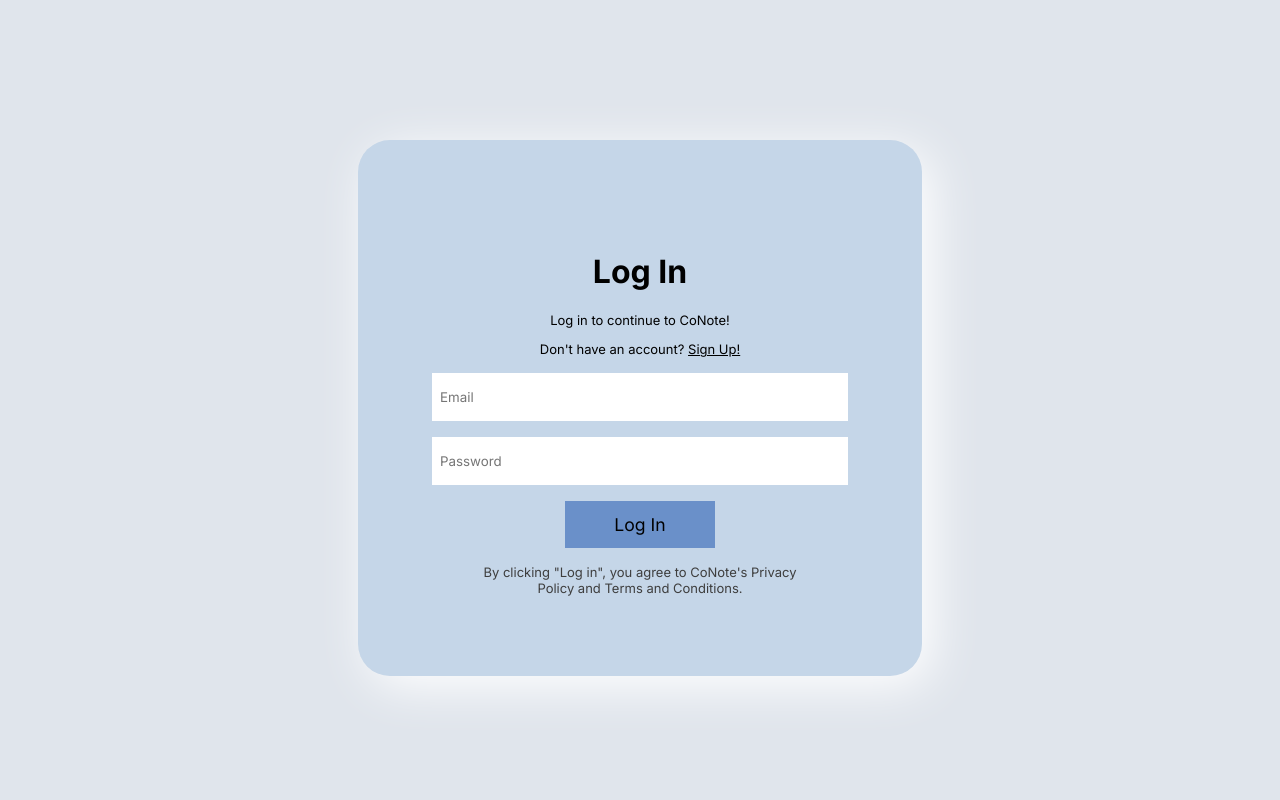
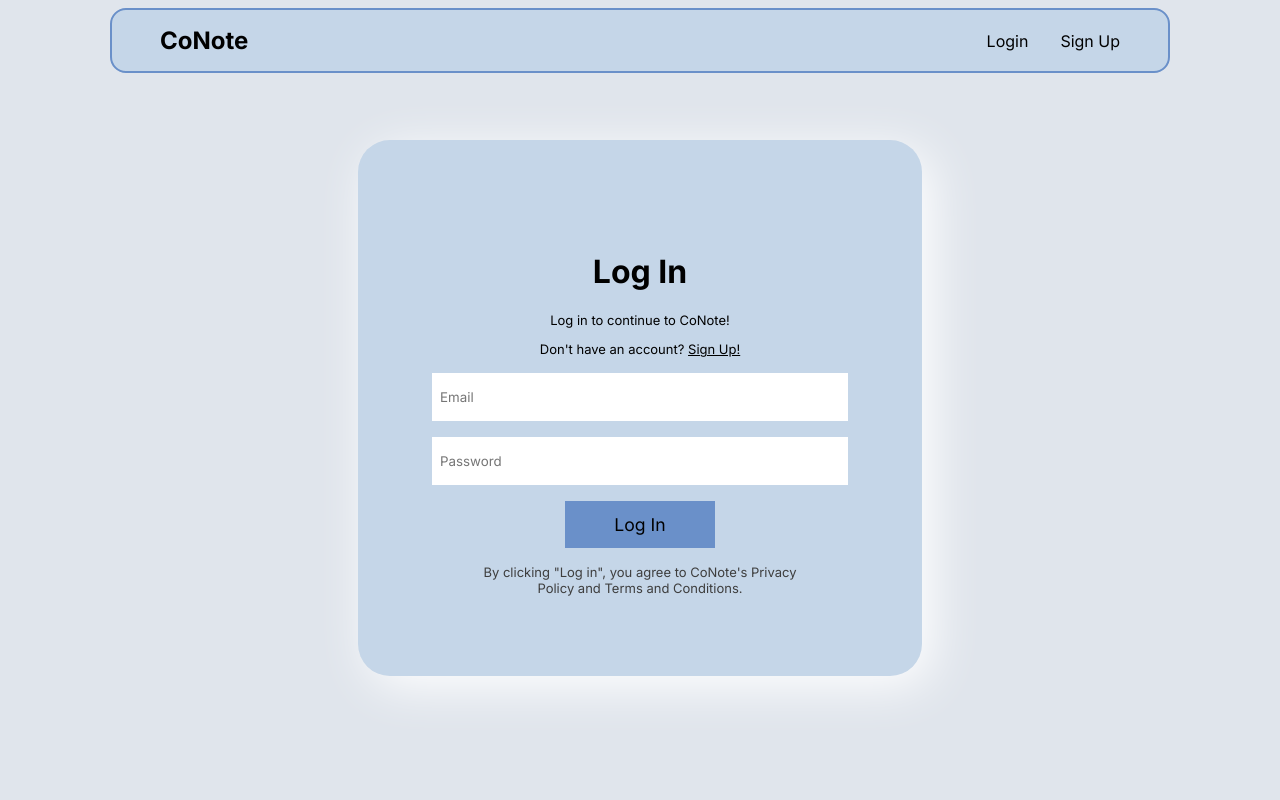
Before and after one commit to ItsPixL/conote, a React app in the folder frontend/: page /login in a window 1280 px wide. Shown: the top 800 px of the page. Built offline with nearby package versions, Linux system fonts and the light colour scheme; the HTML template or start-up script is replaced by a standard one.

Commit message:
Started working on navigation with React Router

```diff
--- a/frontend/package.json
+++ b/frontend/package.json
@@ -12,7 +12,8 @@
   "dependencies": {
     "axios": "^1.13.2",
     "react": "^19.1.1",
-    "react-dom": "^19.1.1"
+    "react-dom": "^19.1.1",
+    "react-router-dom": "^7.9.6"
   },
   "devDependencies": {
     "@eslint/js": "^9.36.0",
--- a/frontend/src/App.tsx
+++ b/frontend/src/App.tsx
@@ -1,12 +1,18 @@
-// import React from 'react'
-import { Login } from "./pages/Login";
-import { SignUp } from "./pages/SignUp";
+import { BrowserRouter as Router, Routes, Route } from "react-router-dom";
+import Login from "./pages/Login";
+import SignUp from "./pages/SignUp";
+import NavBar from "./components/Navbar";
 
 export const App = () => {
   return (
-    <div>
-      <Login />
-      <SignUp />
-    </div>
+    <Router>
+      <NavBar />
+      <Routes>
+        <Route path="/login" element={<Login />} />
+        <Route path="/signup" element={<SignUp />} />
+      </Routes>
+    </Router>
   );
 };
+
+export default App;
--- /dev/null
+++ b/frontend/src/components/Navbar.css
@@ -0,0 +1,32 @@
+nav {
+  width: 80vw;
+  background-color: var(--bg-accent);
+  margin: 0 auto;
+  border-radius: 1rem;
+  border: 0.125rem solid var(--accent-1);
+  padding: 1rem;
+  display: flex;
+  justify-content: space-between;
+  align-items: center;
+  position: absolute;
+  left: 0;
+  right: 0;
+}
+
+.logo {
+  font-size: 1.5rem;
+  font-weight: bold;
+  margin-left: 2rem;
+}
+
+.links {
+  display: flex;
+  gap: 2rem;
+  margin-right: 2rem;
+}
+
+.link,
+.logo {
+  text-decoration: none;
+  color: var(--text-dark);
+}
--- /dev/null
+++ b/frontend/src/components/Navbar.tsx
@@ -0,0 +1,22 @@
+import { Link } from "react-router-dom";
+import "./Navbar.css";
+
+const NavBar = () => {
+  return (
+    <nav>
+      <Link to="/home" className="logo">
+        CoNote
+      </Link>
+      <div className="links">
+        <Link to="/login" className="link">
+          Login
+        </Link>
+        <Link to="/signup" className="link">
+          Sign Up
+        </Link>
+      </div>
+    </nav>
+  );
+};
+
+export default NavBar;
--- a/frontend/src/pages/Login.tsx
+++ b/frontend/src/pages/Login.tsx
@@ -2,7 +2,7 @@
 import LoginForm from "../components/LoginForm";
 import "./SignUp.css";
 
-export const Login = () => {
+const Login = () => {
   return (
     <div className="sign-up-page">
       <div className="sign-up-box">
@@ -18,3 +18,5 @@ export const Login = () => {
     </div>
   );
 };
+
+export default Login
--- a/frontend/src/pages/SignUp.tsx
+++ b/frontend/src/pages/SignUp.tsx
@@ -2,7 +2,7 @@
 import SignUpForm from "../components/SignUpForm";
 import "./SignUp.css";
 
-export const SignUp = () => {
+const SignUp = () => {
   return (
     <div className="sign-up-page">
       <div className="sign-up-box">
@@ -18,3 +18,5 @@ export const SignUp = () => {
     </div>
   );
 };
+
+export default SignUp
```
Also changed, not shown: 1 other file (tests, documents, lock files or other folders).
